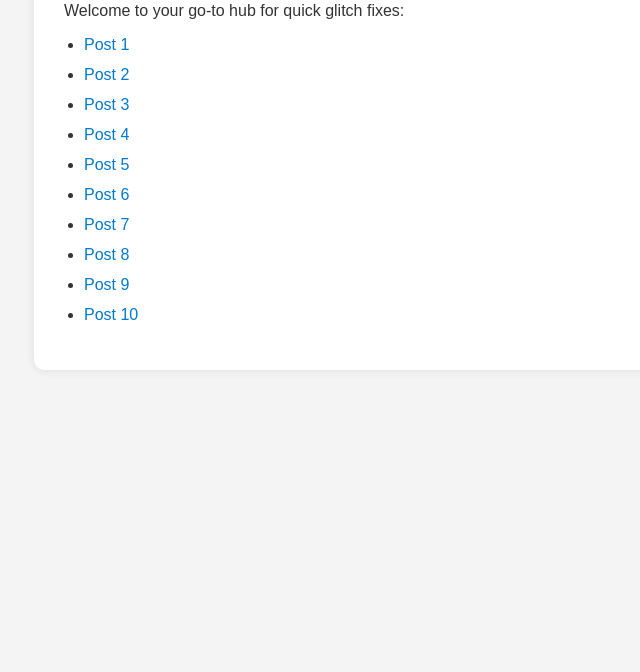
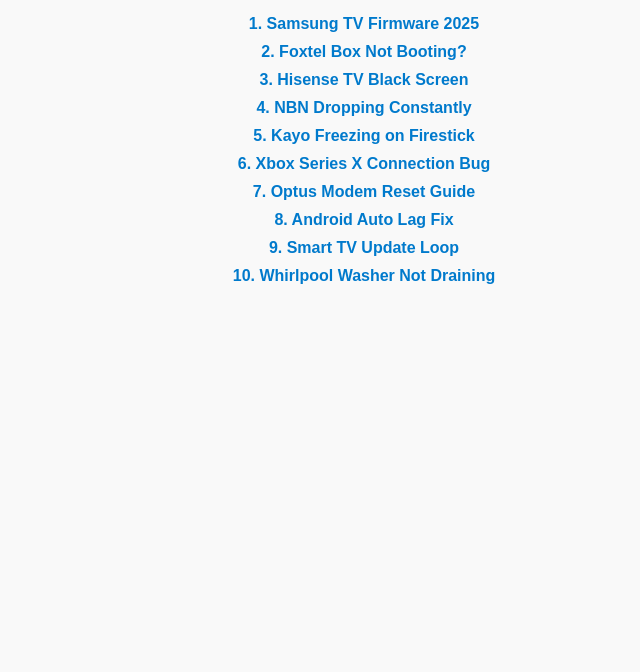
Before and after one commit to TechGlitchFix/Tech-Glitch-Fix, a plain HTML site: page index.html in a window 1280 px wide. Shown: the part 128-800 px from the top of the page, without its empty margins (276-916 px from the left). Drawn offline with Linux system fonts and the light colour scheme.

Commit message:
New edit homepage index

```diff
--- a/index.html
+++ b/index.html
@@ -1,60 +1,44 @@
 <!DOCTYPE html>
 <html lang="en">
 <head>
-  <meta charset="UTF-8" />
-    <meta name="viewport" content="width=device-width, initial-scale=1.0" />
-      <title>Tech Glitch Fix</title>
+  <meta charset="UTF-8">
+    <title>Tech Glitch Fix - Home</title>
       <style>
           body {
                 font-family: Arial, sans-serif;
-                        background: #f4f4f4;
-                              color: #333;
-                                    margin: 0;
+                      background: #f9f9f9;
                             padding: 20px;
-                                              }
-                                                  .container {
-                                                        max-width: 600px;
-                                                              margin: auto;
-                                                                    background: white;
-                                                                          padding: 30px;
-                                                                                border-radius: 10px;
-                                                                                      box-shadow: 0 0 10px rgba(0,0,0,0.1);
+                                  text-align: center;
                                       }
                                           h1 {
-                                                                                                    text-align: center;
-                                                                                                          color: #111;
+                                                color: #333;
                                                     }
-                                                                                                                  ul {
-                                                                                                                        padding-left: 20px;
+                                                        .post-list a {
+                                                              display: block;
+                                                                    margin: 10px 0;
+                                                                          color: #007acc;
+                                                                                text-decoration: none;
+                                                                                      font-weight: bold;
                                                                                           }
-                                                                                                                                li {
-                                                                                                                                      margin-bottom: 12px;
-                                                                                                                                          }
-                                                                                                                                              a {
-                                                                                                                                                    text-decoration: none;
-                                                                                                                                                          color: #007acc;
-                                                                                                                                                              }
-                                                                                                                                                                  a:hover {
+                                                                                              .post-list a:hover {
                                                                                                     text-decoration: underline;
                                                                                                         }
                                                                                                           </style>
                                                                                                           </head>
                                                                                                           <body>
-                                                                                                                                                                                <div class="container">
-                                                                                                                                                                                    <h1>Fix It With GPT</h1>
-                                                                                                                                                                                        <p>Welcome to your go-to hub for quick glitch fixes:</p>
-                                                                                                                                                                                            <ul>
-                                                                                                                                                                                                  <li><a href="post1.html">Post 1</a></li>
-                                                                                                                                                                                                        <li><a href="post2.html">Post 2</a></li>
-                                                                                                                                                                                                              <li><a href="post3.html">Post 3</a></li>
-                                                                                                                                                                                                                    <li><a href="post4.html">Post 4</a></li>
-                                                                                                                                                                                                                          <li><a href="post5.html">Post 5</a></li>
-                                                                                                                                                                                                                                <li><a href="post6.html">Post 6</a></li>
-                                                                                                                                                                                                                                      <li><a href="post7.html">Post 7</a></li>
-                                                                                                                                                                                                                                            <li><a href="post8.html">Post 8</a></li>
-                                                                                                                                                                                                                                                  <li><a href="post9.html">Post 9</a></li>
-                                                                                                                                                                                                                                                        <li><a href="post10.html">Post 10</a></li>
-                                                                                                                                                                                                                                                            </ul>
+                                                                                                            <h1>🛠️ Tech Glitch Fix</h1>
+                                                                                                              <p>Quick fixes, guides & troubleshooting for common tech bugs</p>
+                                                                                                                <div class="post-list">
+                                                                                                                    <a href="post1.html">1. Samsung TV Firmware 2025</a>
+                                                                                                                        <a href="post2.html">2. Foxtel Box Not Booting?</a>
+                                                                                                                            <a href="post3.html">3. Hisense TV Black Screen</a>
+                                                                                                                                <a href="post4.html">4. NBN Dropping Constantly</a>
+                                                                                                                                    <a href="post5.html">5. Kayo Freezing on Firestick</a>
+                                                                                                                                        <a href="post6.html">6. Xbox Series X Connection Bug</a>
+                                                                                                                                            <a href="post7.html">7. Optus Modem Reset Guide</a>
+                                                                                                                                                <a href="post8.html">8. Android Auto Lag Fix</a>
+                                                                                                                                                    <a href="post9.html">9. Smart TV Update Loop</a>
+                                                                                                                                                        <a href="post10.html">10. Whirlpool Washer Not Draining</a>
                                                                                                                                                           </div>
                                                                                                                                                           </body>
                                                                                                                                                           </html>
```
Lines whose indentation alone changed are shown as unchanged.
